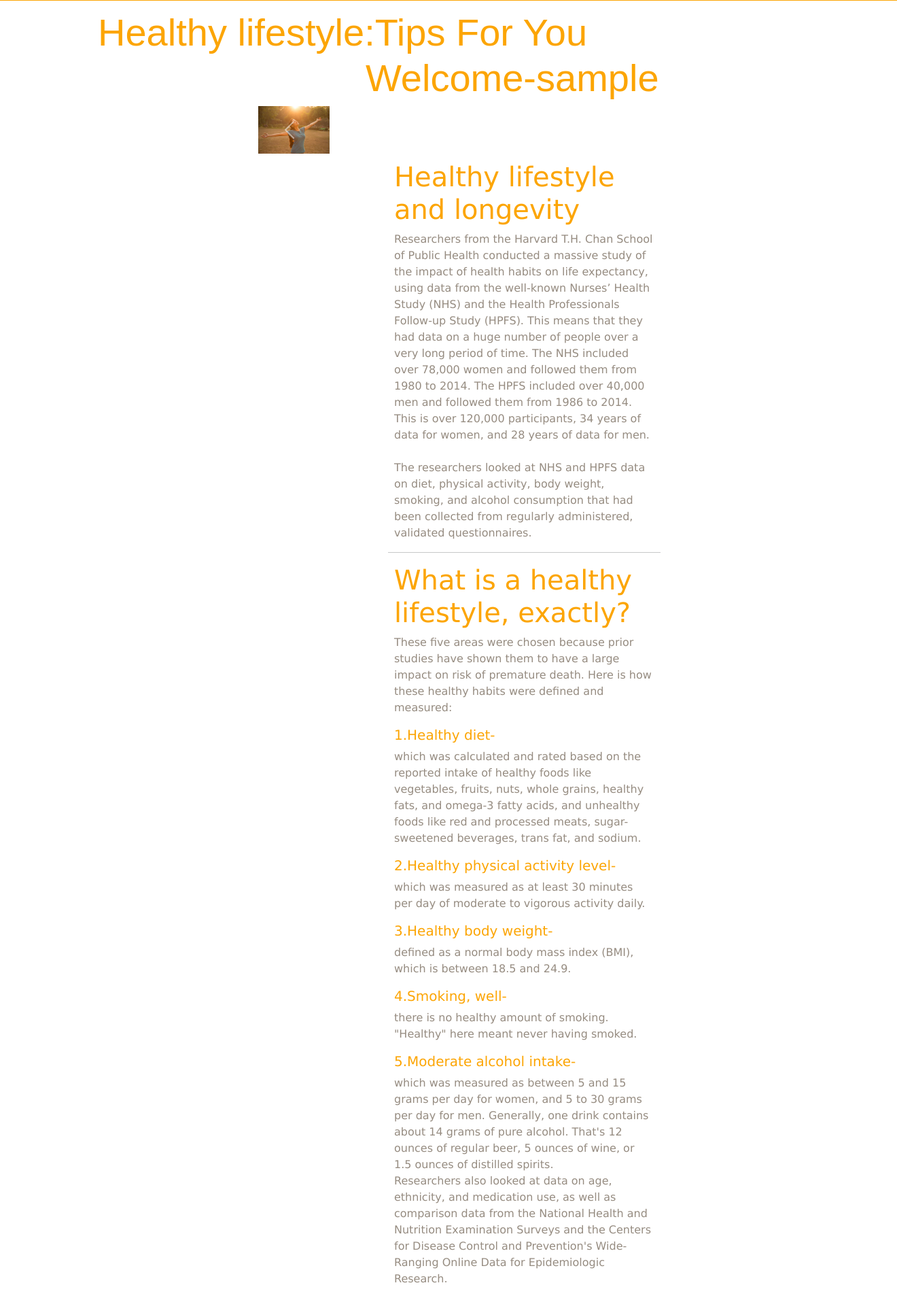
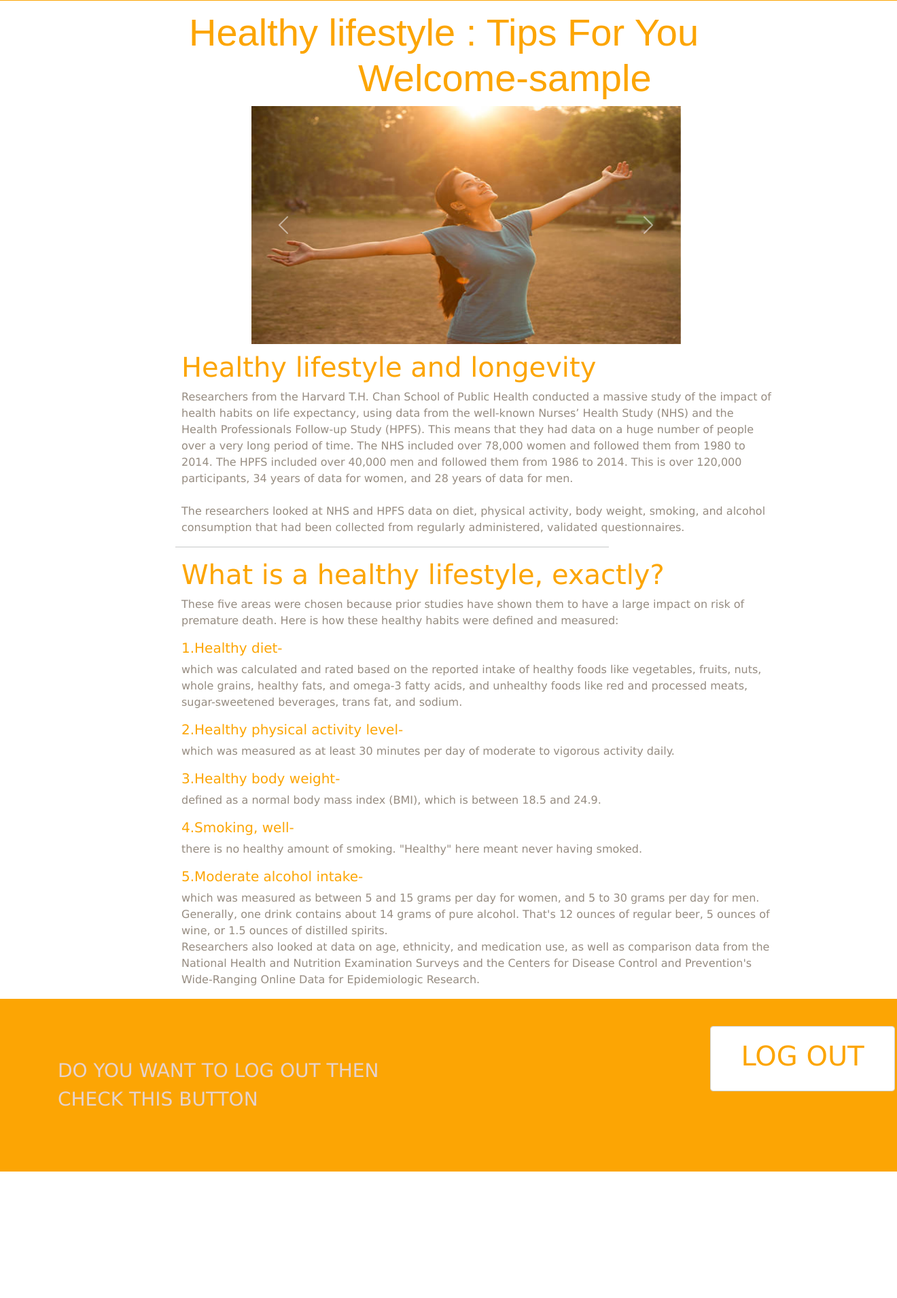
Before and after one commit to sanjana11111/my-php-files, a PHP site: page /loginsystem_welcome.php in a window 1320 px wide. Shown: the part 67-1976 px from the top of the page at 68% size. After the commit the page ends 1790 px from the top, so only its background shows below. Run offline with PHP 8.4, Linux system fonts and the light colour scheme; the visitor is signed in with stand-in values (Sample User, id 1).

Commit message:
it's working

```diff
--- a/loginsystem_nav.php
+++ b/loginsystem_nav.php
@@ -30,7 +30,7 @@
     <div class="collapse navbar-collapse" id="navbarSupportedContent">
       <ul class="navbar-nav me-auto mb-2 mb-lg-0">
         <li class="nav-item">
-          <a class="nav-link active" aria-current="page" href="loginsystem_welcomee.php">Home</a>
+          <a class="nav-link active" aria-current="page" href="loginsystem_welcome.php">Home</a>
         </li>
         <li class="nav-item">
           <a class="nav-link active" href="loginsystem_login.php">Login</a>
--- a/loginsystem_welcome.php
+++ b/loginsystem_welcome.php
@@ -3,7 +3,7 @@
 session_start();
 if(!isset($_SESSION['loggedin']) || $_SESSION['loggedin']!= true){
   header("location: loginsystem_login.php");
-
+  exit;
 }
 
 ?>
@@ -34,25 +34,25 @@ if(!isset($_SESSION['loggedin']) || $_SESSION['loggedin']!= true){
 
     <div class="container mt-5 me-5">
       <hr>
-      <h1 class="display-4"><b>Healthy lifestyle:Tips For You
+      <h1 class="display-4" style="margin-left: 134px;"><b>Healthy lifestyle : Tips For You
 
-          <div class="life" style="margin-left: 394px;">
+          <div class="life" style="margin-left: 249px;">
           Welcome-<?php echo $_SESSION['username'] ?></div>
         </b></h1>
 
     </div>
 
-    <div class="photo"  style="margin-top: 5px; margin-left: 380px; width: 46%;">
+    <div class="photo"  style="margin-top: 5px; margin-left: 280px; width:55%;">
       <div id="demo" class="carousel slide" data-bs-ride="carousel">
         <div class="carousel-inner">
           <div class="carousel-item active">
-            <img src="front.jpg" alt="front" class="d-block">
+            <img src="front.jpg" alt="front" class="d-block" style=" width:100%; height:350px;">
           </div>
           <div class="carousel-item">
-            <img src="yoga.jpg" alt="middle" class="d-block">
+            <img src="yoga.jpg" alt="middle" class="d-block" style="width:100%; height:350px;">
           </div>
           <div class="carousel-item">
-            <img src="eat.jpg" alt="end" class="d-block">
+            <img src="eat.jpg" alt="end" class="d-block" style="width:100%; height:350px;" >
           </div>
         </div>
 
@@ -64,7 +64,8 @@ if(!isset($_SESSION['loggedin']) || $_SESSION['loggedin']!= true){
           <span class="carousel-control-next-icon"></span>
         </button>
       </div>
-
+      </div>
+<div class="container" style="margin-left: 55px; width:75%;">
       <div class="tip1">
         <h1>Healthy lifestyle and longevity</h1>
 
@@ -111,15 +112,17 @@ if(!isset($_SESSION['loggedin']) || $_SESSION['loggedin']!= true){
           National Health and Nutrition Examination Surveys and the Centers for Disease Control and Prevention's
           Wide-Ranging Online Data for Epidemiologic Research.</p>
       </div>
+      </div>
   </main>
   <footer>
-    <!-- <div class="foot">
+    <div class="foot">
 
         <span class="headding" style="width:500px;">DO YOU WANT TO LOG OUT THEN <br>CHECK THIS BUTTON</span>
+        <a href="loginsystem_logout.php">
         <button class="form-control" class="sub1" type="submit"
-        style="width:272px; height: 96px; position:absolute; left:1045px;top:1346px;color:rgb(253, 45, 8);" onclick="window.location.href='loginsystem_logout.php';"><strong >
-         <h1>LOG OUT</h1></strong></button>
-    </div> -->
+        style="width:272px; height: 96px; position:absolute; left:1045px;top:1576px;color:rgb(253, 45, 8);"><strong >
+         <h1>LOG OUT</h1></strong></button></a>
+    </div>
 
 
   </footer>
--- a/styletsheet_welcome.css
+++ b/styletsheet_welcome.css
@@ -1,6 +1,3 @@
-.image1 {
-    width: 200px;
-}
 
 .color-change {
     background-color: #fca504;
@@ -15,7 +12,11 @@
     margin-left: 50px;
 }
 
-
+#demo{
+    margin-top: 5px;
+    margin-left: 90px;
+    width: 87%;
+}
 
 .container-fluid {
     margin-top: 40px;
@@ -34,7 +35,7 @@ b{   margin-left: 0px;
 .tip1, .tip2{
     margin-left: 200px;
     margin-top: 10px;
-    width:63%;
+    width:90%;
 }
 h1, h5{
     color: #fca504;
```
